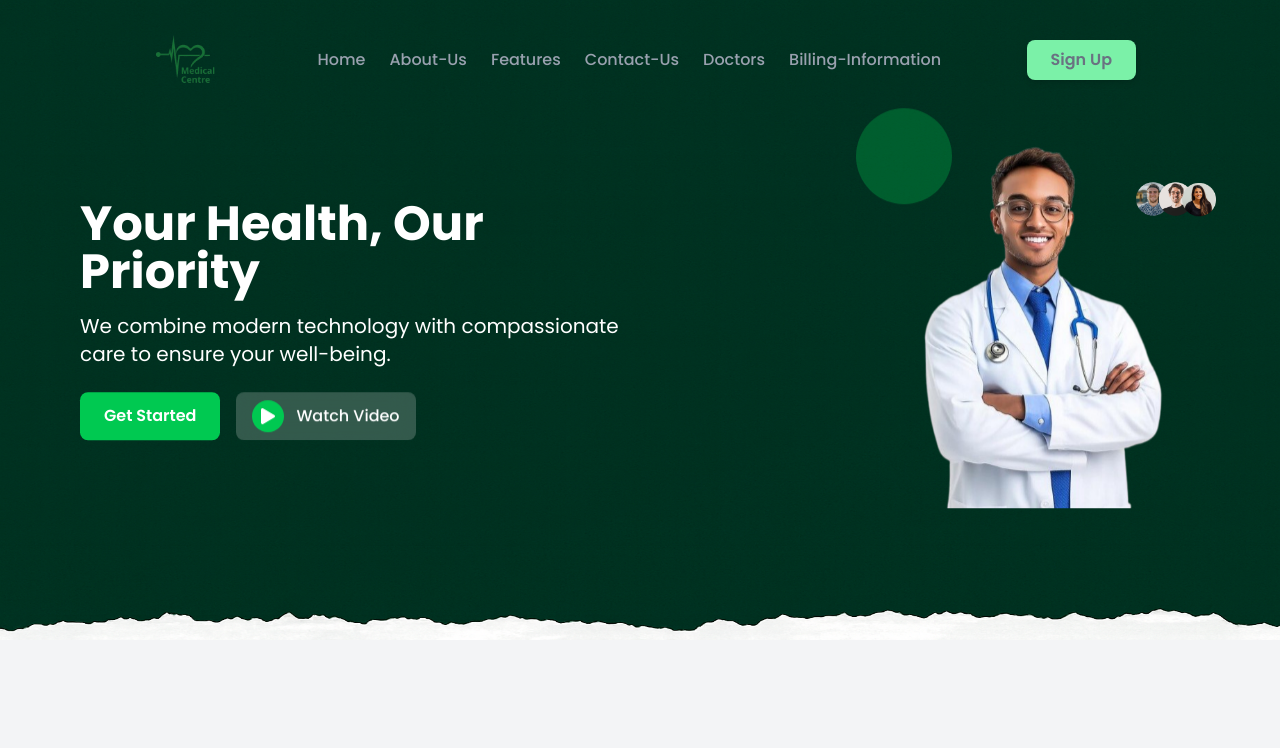
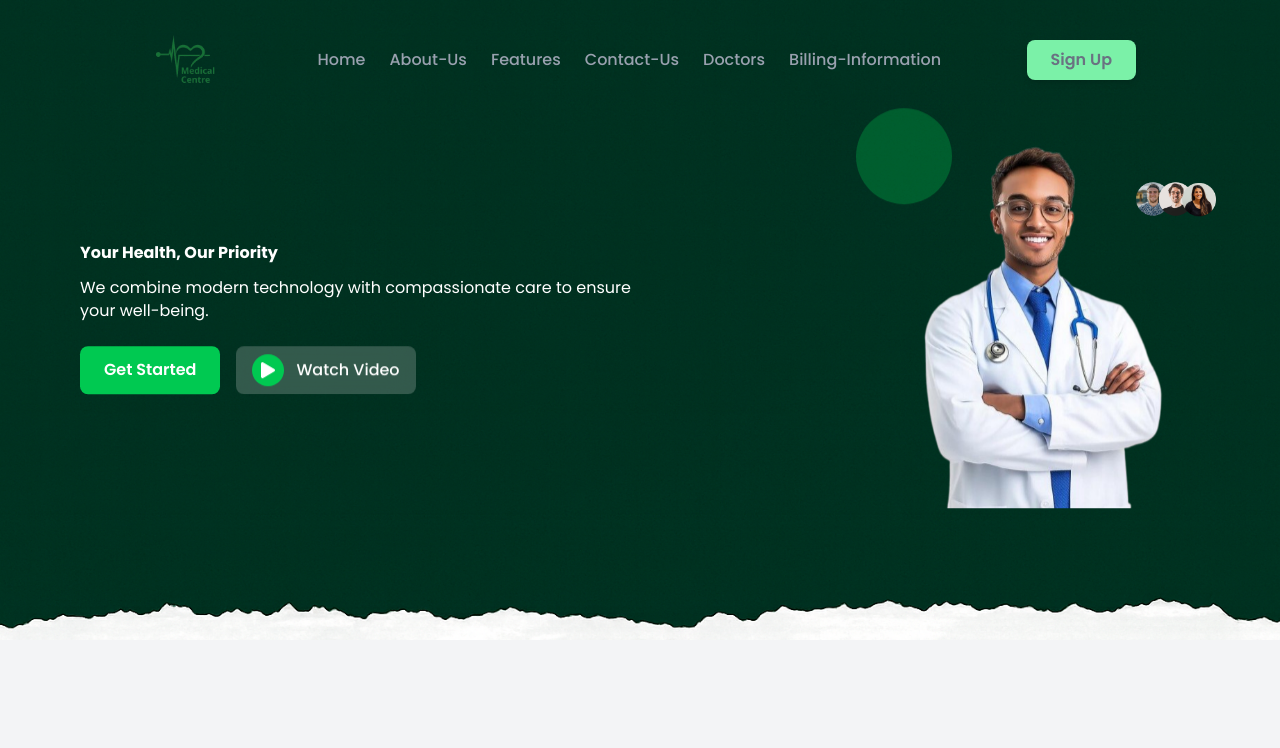
Before and after one commit to EUGEN254/Hospital-system, a React (Vite) app in the folder Client/: page / in a window 1280 px wide. Shown: the top 748 px of the page. Built offline with nearby package versions, Linux system fonts and the light colour scheme.

Commit message:
updated header part

```diff
--- a/Client/src/index.css
+++ b/Client/src/index.css
@@ -3,6 +3,7 @@
 
 *{
   font-family: "Poppins", sans-serif;
+  font-size: 16px;
 }
 
 
--- a/Client/src/sharedcomponents/Header.jsx
+++ b/Client/src/sharedcomponents/Header.jsx
@@ -5,13 +5,14 @@ import { FaPlay } from "react-icons/fa";
 
 const Header = () => {
   return (
-    <div className="relative w-full">
-      {/* Background Image */}
-      <img
-        src={assets.header}
-        alt="header-section"
-        className="w-full h-[40rem]"
-      />
+    <div>
+      <div
+        className="relative w-full h-[40rem] bg-no-repeat bg-bottom"
+        style={{
+          backgroundImage: `url(${assets.header})`,
+          backgroundSize: "100% auto",
+        }}
+      >
 
         {/* Navbar */}
         <div className="absolute top-0 left-0 w-full z-60">
@@ -21,6 +22,7 @@ const Header = () => {
         {/* Content */}
         <div className="absolute top-1/2 left-1/2 transform -translate-x-1/2 -translate-y-1/2 w-full max-w-6xl px-4 z-10">
           <div className="flex flex-col md:flex-row items-center justify-between gap-8">
+
             {/* Text block */}
             <div className="text-center md:text-left text-white max-w-xl space-y-4">
               <h1 className="text-3xl sm:text-4xl md:text-5xl font-bold">
@@ -30,7 +32,9 @@ const Header = () => {
                 We combine modern technology with compassionate care to ensure
                 your well-being.
               </p>
+
               <div className="flex flex-col sm:flex-row gap-4 mt-6 justify-center md:justify-start">
+
                 {/* Get Started Button */}
                 <button className="bg-green-500 hover:bg-green-600 text-white py-2 px-6 rounded-lg font-semibold transition duration-300">
                   Get Started
@@ -41,8 +45,11 @@ const Header = () => {
                   <div className="w-8 h-8 flex items-center justify-center bg-green-500 rounded-full hover:bg-green-600 transition duration-300">
                     <FaPlay className="w-4 h-4 text-white" />
                   </div>
-                <span className="font-medium text-sm sm:text-base">Watch Video</span>
+                  <span className="font-medium text-sm sm:text-base">
+                    Watch Video
+                  </span>
                 </button>
+
               </div>
             </div>
 
@@ -60,10 +67,17 @@ const Header = () => {
 
               {/* Group Profiles */}
               <div className="absolute top-[50px] -right-4">
-              <img src={assets.group_profiles} alt="group" className="w-16 sm:w-20" />
+                <img
+                  src={assets.group_profiles}
+                  alt="group"
+                  className="w-16 sm:w-20"
+                />
               </div>
             </div>
+
           </div>
+        </div>
+
       </div>
     </div>
   );
```
Lines whose indentation alone changed are shown as unchanged.
